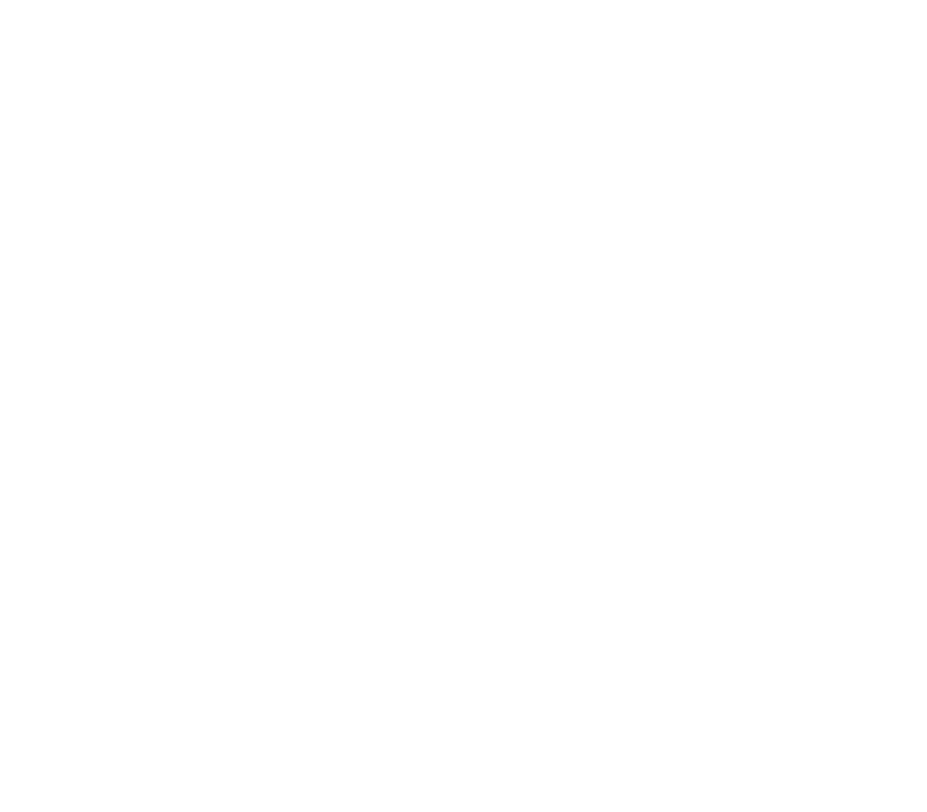
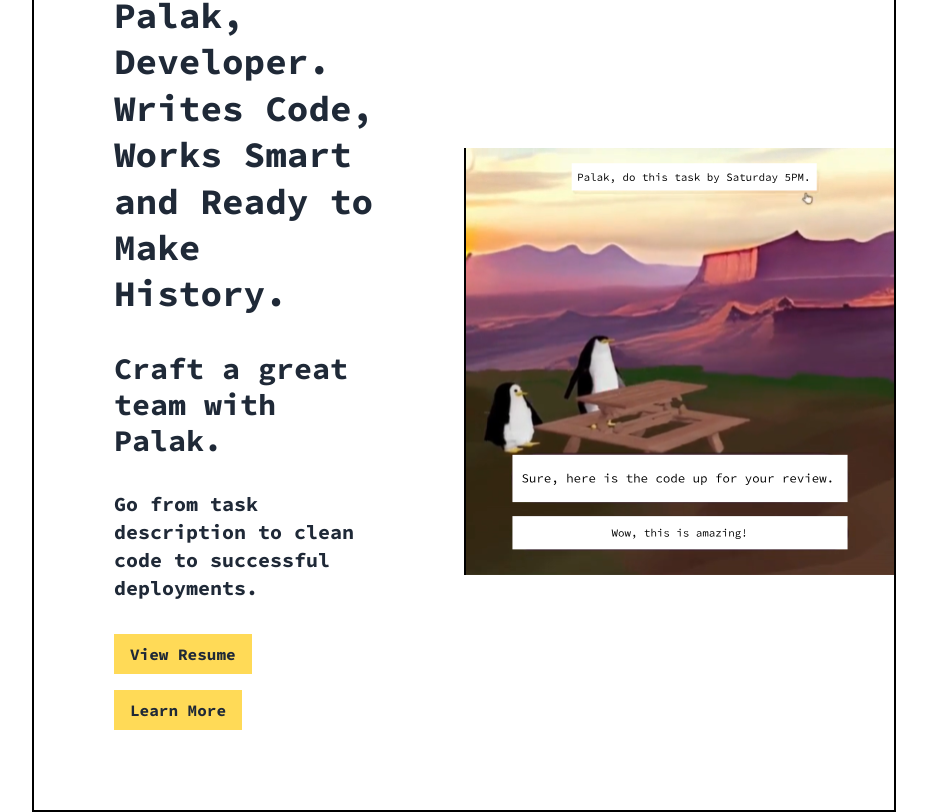
Before and after one commit to PalakJain9/Rosebud, a Next.js app: page / in a window 1280 px wide. Shown: the part 243-1055 px from the top of the page, without its empty margins (176-1103 px from the left). Before the commit the page ends 800 px from the top, so only its background shows below. Built offline with nearby package versions, Linux system fonts and the light colour scheme.

Commit message:
hero section

```diff
--- a/src/components/Hero.tsx
+++ b/src/components/Hero.tsx
@@ -1,4 +1,5 @@
 import { MailCheckIcon, GithubIcon, LinkedinIcon } from "lucide-react"
+import Image from "next/image"
 import Link from "next/link"
 import React from "react"
 
@@ -13,7 +14,7 @@
       className="flex flex-col justify-start items-start gap-0 w-full h-full"
     >
       <div
-        className="w-full h-full flex grow flex-row justify-between items-center gap-2 border-solid border-2 border-black p-[2rem] py-[3rem] font-medium text-lg"
+        className="w-full h-full flex grow flex-col md:flex-row justify-start items-start md:justify-between md:items-center gap-2 border-solid border-2 border-black px-[1rem] md:px-[2rem] py-[3rem] font-medium text-lg"
       >
         <Link
           href="/"
@@ -124,11 +125,77 @@
 
 
 export default function Hero () {
+  let buttonStyle = "bg-yellow hover:bg-gray-800 text-gray-800 hover:text-yellow px-4 py-2"
   return (
     <div
       className="flex flex-col justify-start items-start w-full h-full"
     >
       <Navbar />
+
+      <div
+        className="flex flex-col lg:flex-row justify-start items-center w-full border-2 border-black border-t-0"
+      >
+        {/* text */}
+        <div
+          className="flex flex-col gap-8
+           justify-start items-start w-full lg:w-1/2 px-[1rem] md:px-[2rem] lg:px-[5rem] py-[4rem] lg:py-[5rem] text-gray-800 font-bold"
+        >
+          <h1
+            className="text-3xl md:text-4xl leading-[2.3rem] md:leading-[2.9rem]"
+          >
+            Palak, Developer. Writes Code, Works Smart and Ready to Make History.
+          </h1>
+
+          <h3
+            className="text-2xl md:text-3xl"
+          >
+            Craft a great team with Palak.
+          </h3>
+
+          <p
+            className="text-lg md:text-xl"
+          >
+            Go from task description to clean code to successful deployments.
+          </p>
+
+          {/* buttons */}
+          <div
+            className="flex flex-row flex-wrap gap-4 justify-start items-center"
+          >
+            <Link
+              href="/resume.pdf"
+              className={buttonStyle}
+            >
+              <button>
+                View Resume
+              </button>
+            </Link>
+
+            <Link
+              href="/"
+              className={buttonStyle}
+            >
+              <button>
+                Learn More
+              </button>
+            </Link>
+
+          </div>
+        </div>
+
+        {/* image */}
+        <div
+          className="w-full lg:w-1/2 flex justify-center items-center border-t-2 lg:border-l-2 lg:border-t-0 border-black"
+        >
+          <Image
+            src="/heroImg.svg"
+            alt="hero image"
+            width={200}
+            height={200}
+            className="w-full h-full"
+          />
+        </div>
+      </div>
     </div>
   )
 }
--- a/src/styles/globals.css
+++ b/src/styles/globals.css
@@ -3,5 +3,5 @@
 @tailwind utilities;
 
 .universalPadding {
-  @apply px-[1.5rem] md:px-[2rem] lg:px-[13rem]
+  @apply px-[1rem] md:px-[2rem] lg:px-[13rem]
 }
```
Also changed, not shown: feedback.txt (added), public/heroImg.svg (added).
